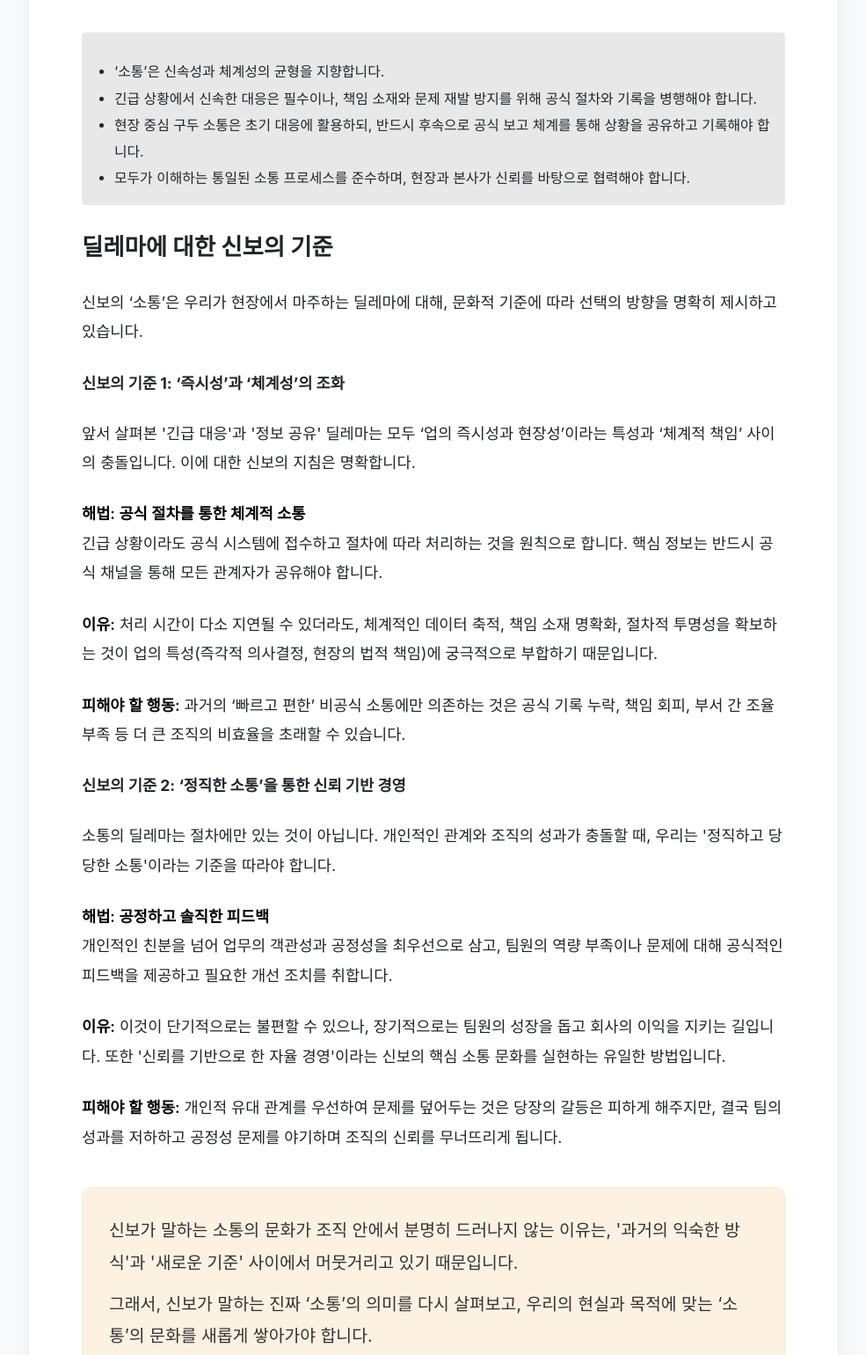
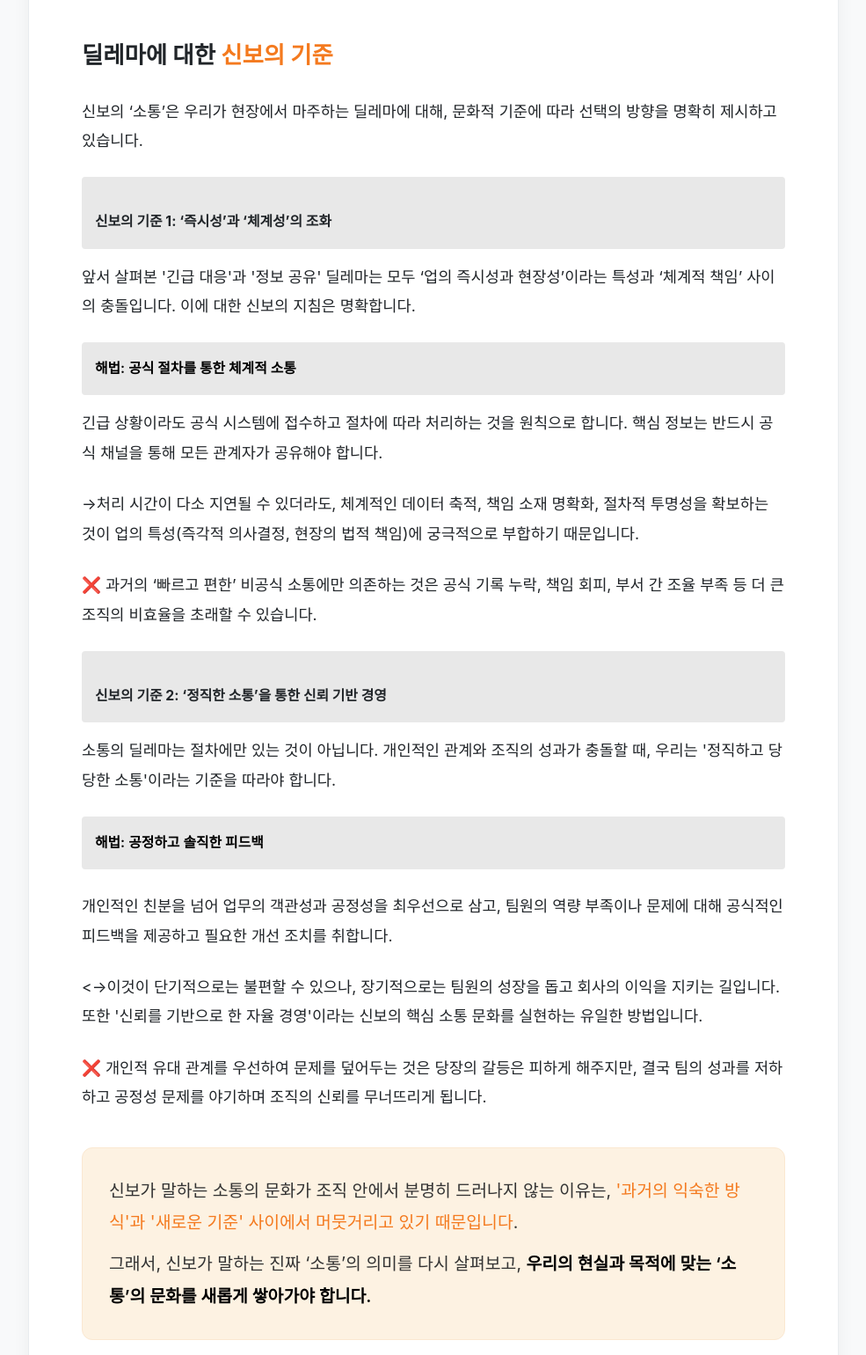
Before and after one commit to SHINBO1972/NEWS-, a plain HTML site: page article1.html in a window 1280 px wide. Shown: the part 9935-11475 px from the top of the page at 88% size, without its empty margins (147-1132 px from the left). Drawn offline with Linux system fonts and the light colour scheme.

Commit message:
Update article1.html

```diff
--- a/article1.html
+++ b/article1.html
@@ -181,43 +181,35 @@
                     </ul>
                 </div>
 
-                <div class="info-box">
-                    <ul>
-                        <li>‘소통’은 신속성과 체계성의 균형을 지향합니다.</li>
-                        <li>긴급 상황에서 신속한 대응은 필수이나, 책임 소재와 문제 재발 방지를 위해 공식 절차와 기록을 병행해야 합니다.</li>
-                        <li>현장 중심 구두 소통은 초기 대응에 활용하되, 반드시 후속으로 공식 보고 체계를 통해 상황을 공유하고 기록해야 합니다.</li>
-                        <li>모두가 이해하는 통일된 소통 프로세스를 준수하며, 현장과 본사가 신뢰를 바탕으로 협력해야 합니다.</li>
-                    </ul>
-                </div>
 
   <!--    <!-- ========================= 수정된 지침 섹션 시작 ========================= -->
                 <div class="dilemma-section">
-                    <h2>딜레마에 대한 신보의 기준</h2>
+                    <h2>딜레마에 대한 <span class="text-orange">신보의 기준</span></h2>
                     <p>신보의 ‘소통’은 우리가 현장에서 마주하는 딜레마에 대해, 문화적 기준에 따라 선택의 방향을 명확히 제시하고 있습니다.</p>
 
                     <div class="guideline-box">
-                        <h4>신보의 기준 1: ‘즉시성’과 ‘체계성’의 조화</h4>
+                          <div class="info-box"><h4>신보의 기준 1: ‘즉시성’과 ‘체계성’의 조화</h4></div>
                         <p>앞서 살펴본 '긴급 대응'과 '정보 공유' 딜레마는 모두 ‘업의 즉시성과 현장성’이라는 특성과 ‘체계적 책임’ 사이의 충돌입니다. 이에 대한 신보의 지침은 명확합니다.</p>
-                        <p><strong>해법: 공식 절차를 통한 체계적 소통</strong><br>
+                          <div class="info-box"><p><strong>해법: 공식 절차를 통한 체계적 소통</strong><br></p></div>
                         긴급 상황이라도 공식 시스템에 접수하고 절차에 따라 처리하는 것을 원칙으로 합니다. 핵심 정보는 반드시 공식 채널을 통해 모든 관계자가 공유해야 합니다.</p>
-                        <p><strong>이유:</strong> 처리 시간이 다소 지연될 수 있더라도, 체계적인 데이터 축적, 책임 소재 명확화, 절차적 투명성을 확보하는 것이 업의 특성(즉각적 의사결정, 현장의 법적 책임)에 궁극적으로 부합하기 때문입니다.</p>
-                        <p><strong>피해야 할 행동:</strong> 과거의 ‘빠르고 편한’ 비공식 소통에만 의존하는 것은 공식 기록 누락, 책임 회피, 부서 간 조율 부족 등 더 큰 조직의 비효율을 초래할 수 있습니다.</p>
+                        <p>→처리 시간이 다소 지연될 수 있더라도, 체계적인 데이터 축적, 책임 소재 명확화, 절차적 투명성을 확보하는 것이 업의 특성(즉각적 의사결정, 현장의 법적 책임)에 궁극적으로 부합하기 때문입니다.</p>
+                        <p>❌ 과거의 ‘빠르고 편한’ 비공식 소통에만 의존하는 것은 공식 기록 누락, 책임 회피, 부서 간 조율 부족 등 더 큰 조직의 비효율을 초래할 수 있습니다.</p>
                     </div>
 
                     <div class="guideline-box">
-                        <h4>신보의 기준 2: ‘정직한 소통’을 통한 신뢰 기반 경영</h4>
+                       <div class="info-box"> <h4>신보의 기준 2: ‘정직한 소통’을 통한 신뢰 기반 경영</h4></div>
                         <p>소통의 딜레마는 절차에만 있는 것이 아닙니다. 개인적인 관계와 조직의 성과가 충돌할 때, 우리는 '정직하고 당당한 소통'이라는 기준을 따라야 합니다.</p>
-                        <p><strong>해법: 공정하고 솔직한 피드백</strong><br>
-                        개인적인 친분을 넘어 업무의 객관성과 공정성을 최우선으로 삼고, 팀원의 역량 부족이나 문제에 대해 공식적인 피드백을 제공하고 필요한 개선 조치를 취합니다.</p>
-                        <p><strong>이유:</strong> 이것이 단기적으로는 불편할 수 있으나, 장기적으로는 팀원의 성장을 돕고 회사의 이익을 지키는 길입니다. 또한 '신뢰를 기반으로 한 자율 경영'이라는 신보의 핵심 소통 문화를 실현하는 유일한 방법입니다.</p>
-                        <p><strong>피해야 할 행동:</strong> 개인적 유대 관계를 우선하여 문제를 덮어두는 것은 당장의 갈등은 피하게 해주지만, 결국 팀의 성과를 저하하고 공정성 문제를 야기하며 조직의 신뢰를 무너뜨리게 됩니다.</p>
+                        <div class="info-box"> <p><strong>해법: 공정하고 솔직한 피드백</strong><br></div></p>
+                       <p>개인적인 친분을 넘어 업무의 객관성과 공정성을 최우선으로 삼고, 팀원의 역량 부족이나 문제에 대해 공식적인 피드백을 제공하고 필요한 개선 조치를 취합니다.</p>
+                        <p><→이것이 단기적으로는 불편할 수 있으나, 장기적으로는 팀원의 성장을 돕고 회사의 이익을 지키는 길입니다. 또한 '신뢰를 기반으로 한 자율 경영'이라는 신보의 핵심 소통 문화를 실현하는 유일한 방법입니다.</p>
+                        <p>❌ 개인적 유대 관계를 우선하여 문제를 덮어두는 것은 당장의 갈등은 피하게 해주지만, 결국 팀의 성과를 저하하고 공정성 문제를 야기하며 조직의 신뢰를 무너뜨리게 됩니다.</p>
                     </div>
                 </div>
                 <!-- ========================== 수정된 지침 섹션 끝 ========================== -->
 
                 <div class="highlight-box">
-                    <p>신보가 말하는 소통의 문화가 조직 안에서 분명히 드러나지 않는 이유는, '과거의 익숙한 방식'과 '새로운 기준' 사이에서 머뭇거리고 있기 때문입니다.</p>
-                    <p>그래서, 신보가 말하는 진짜 ‘소통’의 의미를 다시 살펴보고, 우리의 현실과 목적에 맞는 ‘소통’의 문화를 새롭게 쌓아가야 합니다.</p>
+                    <p>신보가 말하는 소통의 문화가 조직 안에서 분명히 드러나지 않는 이유는, <span class="text-orange">'과거의 익숙한 방식'과 '새로운 기준' 사이에서 머뭇거리고 있기 때문입니다</span>.</p>
+                    <p>그래서, 신보가 말하는 진짜 ‘소통’의 의미를 다시 살펴보고, <strong>우리의 현실과 목적에 맞는 ‘소통’의 문화를 새롭게 쌓아가야 합니다.</strong></p>
                 </div>
 
                 <h3>이제는 선택해야 할 때</h3>
@@ -234,26 +226,7 @@
                 </div>
 
                 <div class="dilemma-section">
-                    <h2>소통이 없다면 생기는 진짜 리스크</h2>
-                    <p>업에 기반한 ‘소통’의 문화가 중요한 신보그룹에서 ‘방향성을 잃은 소통’의 문화가 고착화되면 사업의 리스크로 이어질 수 있습니다. 일을 하다 보면, “왜 이렇게까지 소통을 해야 하지?”라는 생각이 들 수 있습니다.</p>
-                    <p>하지만 우리 업무는 <strong>결정 하나가 사업의 결과로 직결되고, 작은 판단 차이가 고객 신뢰 전체를 흔들 수 있는 구조</strong>입니다.</p>
-                    <div class="risk-box">
-                        <ul>
-                            <li>사업 목적과 방향이 공유되지 않으면 각자도생이 됩니다.</li>
-                            <li>현장 문제에서 판단 기준이 달라지면 대응이 어긋나게 됩니다.</li>
-                            <li>이때 발생하는 건 단순한 실수가 아니라 <strong>비용, 리스크,</strong> 그리고 <strong>신뢰의 훼손</strong>입니다.</li>
-                        </ul>
-                    </div>
-                    <div class="highlight-box">
-                        <p>📌 그래서 우리가 말하는 '소통'은 예의나 친절의 문제가 아닙니다. 문제 상황에서 사업 전체와 판단 기준이 공유되지 않으면, 대응 실패로 이어집니다.</p>
-                    </div>
-                </div>
-
-                <div class="dilemma-section">
-                    <h2>조직문화는 말이 아니라 반복입니다</h2>
-                    <p>조직이 성장하면 문화도 달라져야 합니다. 조직문화는 단순한 분위기가 아니라, 구성원 사이에 '무엇이 옳은가, 어떻게 일해야 하는가'를 형성하는 집단적 합의입니다.</p>
-                    <p>과거에는 빠른 실행과 유기적 네트워크가 효과적이었습니다. 하지만 지금은 기업의 규모에 맞는 책임, 정교한 절차와 기준이 요구됩니다. 즉, 문화는 변화된 구조와 복잡성에 맞춰 <strong>'지속 가능하도록 진화'</strong>해야 합니다.</p>
-                    <p>신보에게 있어 '소통의 문화'는 단지 잘 지내기 위한 수단이 아닙니다. 우리의 <strong>지속성장 가능한 성장을 만드는 경쟁력</strong>입니다. 업무 목적을 이해하고, 문제를 함께 풀며, 자율성과 책임을 실현할 수 있도록 하는 기반입니다.</p>
+                    <h2>조직이 성장하면 문화도 달라져야 합니다</h2>
                     <p>무엇보다, 경영진의 솔선수범이 필요하고, 구성원 모두의 일상 속 실천이 필요합니다.</p>
                     <blockquote>
                         “힘을 동반하지 않는 문화는 내일이라도 당장 사멸할 수 있다.”<br>
```
